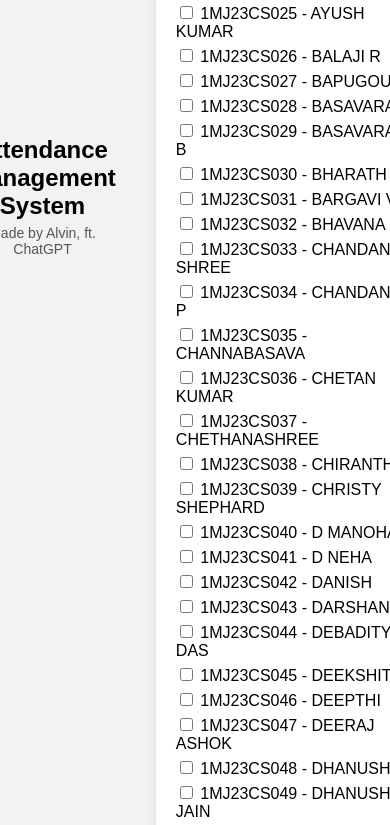
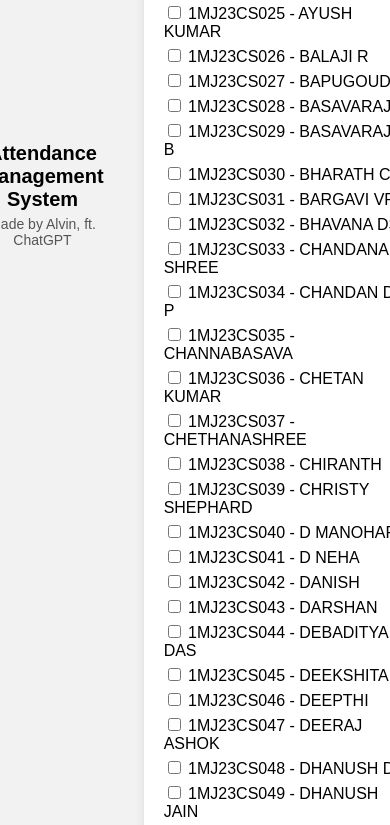
Before and after one commit to alvinson19/Attendance-Management, a plain HTML site: page index.html in a window 390 px wide. Shown: the part 1022-1847 px from the top of the page. Drawn offline with Linux system fonts and the light colour scheme.

Commit message:
Update styles.css

```diff
--- a/styles.css
+++ b/styles.css
@@ -10,6 +10,7 @@ body {
 }
 
 .container {
+    width: 90%; /* Adjusted for responsiveness */
     max-width: 600px;
     margin: 20px;
     padding: 20px;
@@ -26,6 +27,9 @@ header {
 header h1 {
     margin: 0;
     font-size: 24px;
+    @media only screen and (max-width: 400px) {
+        font-size: 20px; /* Adjust font size for smaller screens */
+    }
 }
 
 header p {
@@ -91,14 +95,11 @@ button {
     padding: 10px 20px;
     border-radius: 5px;
     transition: background-color 0.3s;
+    @media only screen and (max-width: 400px) {
+        padding: 8px 16px; /* Adjust button padding for smaller screens */
+    }
 }
 
 button:hover {
     background-color: #555;
 }
-
-@media only screen and (max-width: 600px) {
-    .container {
-        width: 90%;
-    }
-}
```
